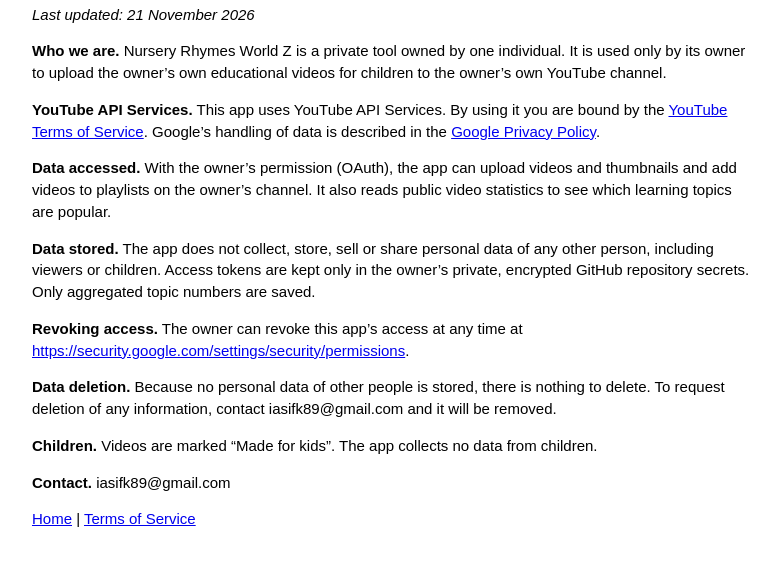
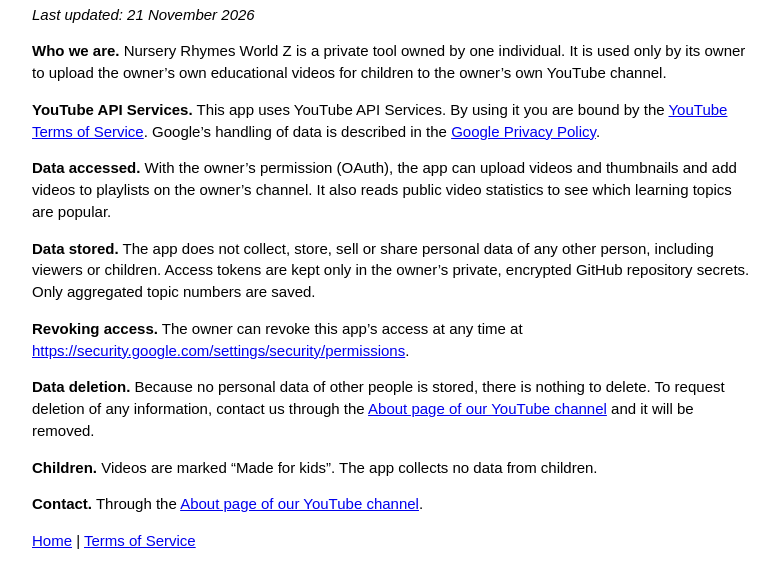
Before and after one commit to iasifk89/nurseryrhymesworld-site, a plain HTML site: page privacy.html in a window 1280 px wide. Shown: the part 90-674 px from the top of the page, without its empty margins (248-1027 px from the left). Drawn offline with Linux system fonts and the light colour scheme.

Commit message:
Update contact and data deletion information

```diff
--- a/privacy.html
+++ b/privacy.html
@@ -9,8 +9,8 @@
 <p><strong>Data accessed.</strong> With the owner’s permission (OAuth), the app can upload videos and thumbnails and add videos to playlists on the owner’s channel. It also reads public video statistics to see which learning topics are popular.</p>
 <p><strong>Data stored.</strong> The app does not collect, store, sell or share personal data of any other person, including viewers or children. Access tokens are kept only in the owner’s private, encrypted GitHub repository secrets. Only aggregated topic numbers are saved.</p>
 <p><strong>Revoking access.</strong> The owner can revoke this app’s access at any time at <a href="https://security.google.com/settings/security/permissions">https://security.google.com/settings/security/permissions</a>.</p>
-<p><strong>Data deletion.</strong> Because no personal data of other people is stored, there is nothing to delete. To request deletion of any information, contact iasifk89@gmail.com and it will be removed.</p>
+<p><strong>Data deletion.</strong> Because no personal data of other people is stored, there is nothing to delete. To request deletion of any information, contact us through the <a href="https://www.youtube.com/channel/UCHuJk_CXAflfAHFsubz87yA/about">About page of our YouTube channel</a> and it will be removed.</p>
 <p><strong>Children.</strong> Videos are marked “Made for kids”. The app collects no data from children.</p>
-<p><strong>Contact.</strong> iasifk89@gmail.com</p>
+<p><strong>Contact.</strong> Through the <a href="https://www.youtube.com/channel/UCHuJk_CXAflfAHFsubz87yA/about">About page of our YouTube channel</a>.</p>
 <p><a href="index.html">Home</a> | <a href="terms.html">Terms of Service</a></p>
 </body></html>
```
